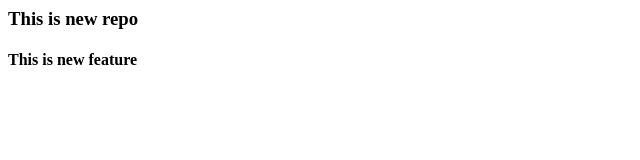
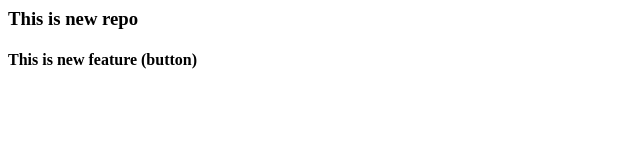
Before and after one commit to sk-mustakh/localRepo, a plain HTML site: page index.html in a window 1280 px wide. Shown: the full height of the page, 0-640 px from the left. Drawn offline with Linux system fonts and the light colour scheme.

Commit message:
add button

```diff
--- a/index.html
+++ b/index.html
@@ -1,2 +1,2 @@
 <h3>This is new repo</h3>
-<h4>This is new feature</h4>
+<h4>This is new feature (button)</h4>
```
